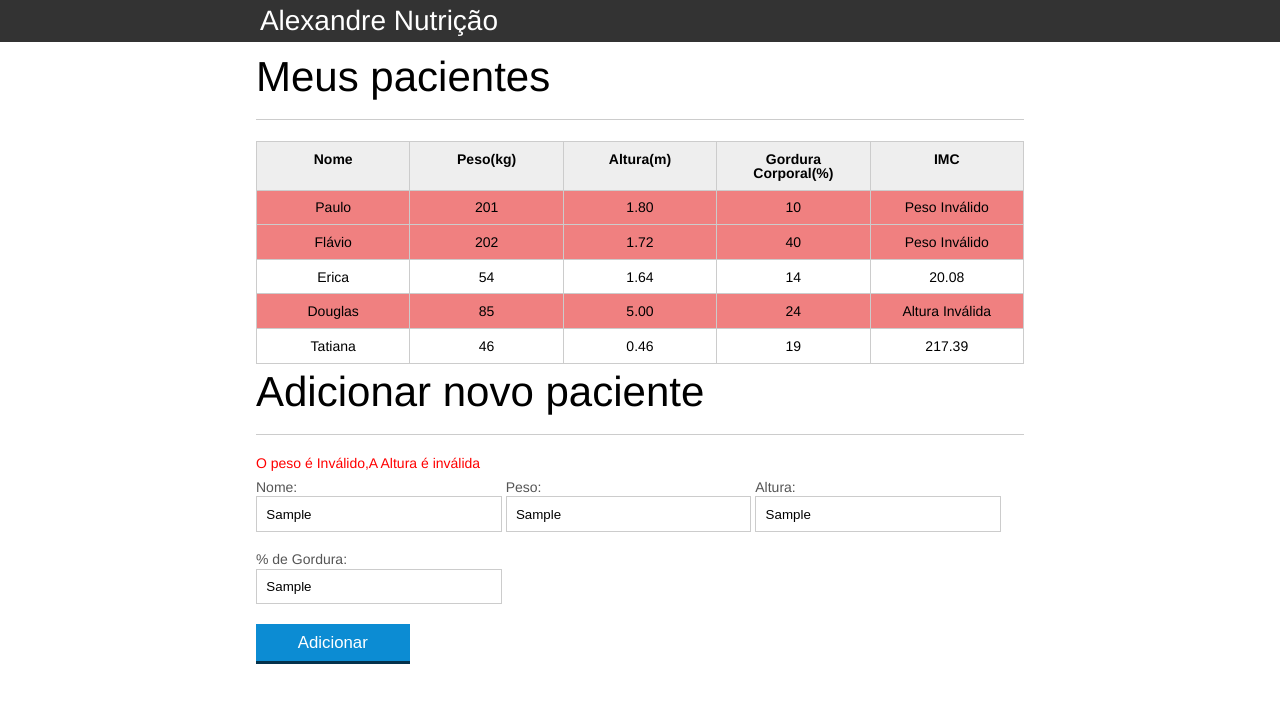
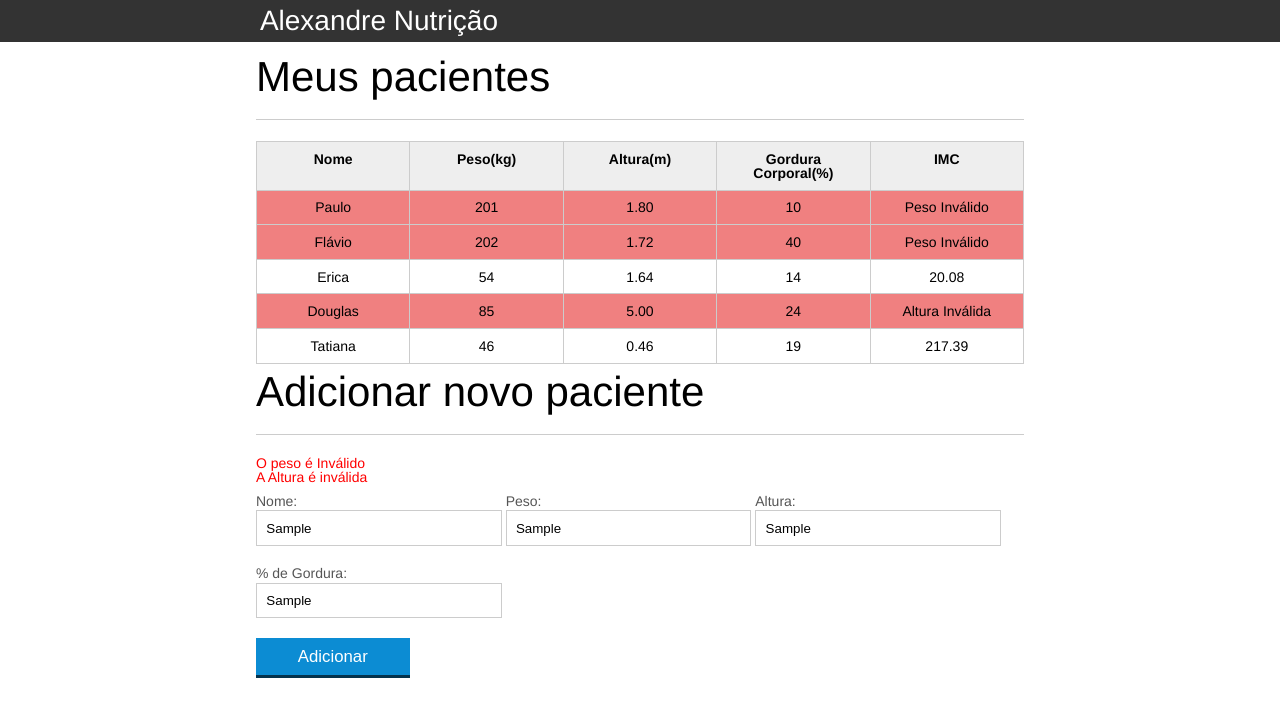
Before and after one commit to Aleleonel/imcJs, a plain HTML site: page index.html in a window 1280 px wide. Both pictures are taken after typing "Sample", "Sample", "Sample", "Sample" into the empty fields and a click on the button "Adicionar". Drawn offline with Linux system fonts and the light colour scheme.

Commit message:
validações de campos

```diff
--- a/css/index.css
+++ b/css/index.css
@@ -136,6 +136,6 @@ button[disabled=disabled], button:disabled {
 .paciente-invalido{
 	background-color: lightcoral;
 }
-#mensagem-error{
+#mensagens-erro{
 	color: red;
 }
--- a/index.html
+++ b/index.html
@@ -76,7 +76,7 @@
 		<!-- ... -->
 		<section class="container">
 			<h2 id="titulo-form">Adicionar novo paciente</h2>
-			<ul id="mensagem-error"></ul>
+			<ul id="mensagens-erro"></ul>
 			<form id="form-adiciona">
 				<div class="grupo">
 					<label for="nome">Nome:</label>
--- a/js/form.js
+++ b/js/form.js
@@ -6,12 +6,12 @@ botaoAdicionar.addEventListener("click", function(event){
     var paciente = obtemPacienteDoFormulario(form);
     var pacienteTr = montaTr(paciente);
 
-    var erros = validaPaciente(paciente)
+    var erros = validaPaciente(paciente);
+    console.log(erros);
 
 
     if(erros.length > 0){
-      var mensagemErro = document.querySelector("#mensagem-error");
-      mensagemErro.textContent = erros;
+      exibeMensagensdeErro(erros);
       return;
     }
 
@@ -52,14 +52,30 @@ function montaTd(dado, classe){
   return td;
 }
 
+function exibeMensagensdeErro(erros){
+  var ul = document.querySelector('#mensagens-erro');
+  erros.forEach(function(erro){
+    var li = document.createElement("li");
+    li.textContent = erro;
+    ul.appendChild(li);
+  });
+}
 
 function validaPaciente(paciente){
   var erros = []
+
+  if(paciente.nome.length == 0){
+    erros.push("O nome não pode ser em branco")
+  }
+
   if(!validaPeso(paciente.peso)){
       erros.push("O peso é Inválido");
   }
   if(!validaAltura(paciente.altura)){
     erros.push("A Altura é inválida");
   }
+  if(paciente.gordura.length == 0){
+    erros.push("Index de gordura anormal");
+  }
   return erros;
 }
```
